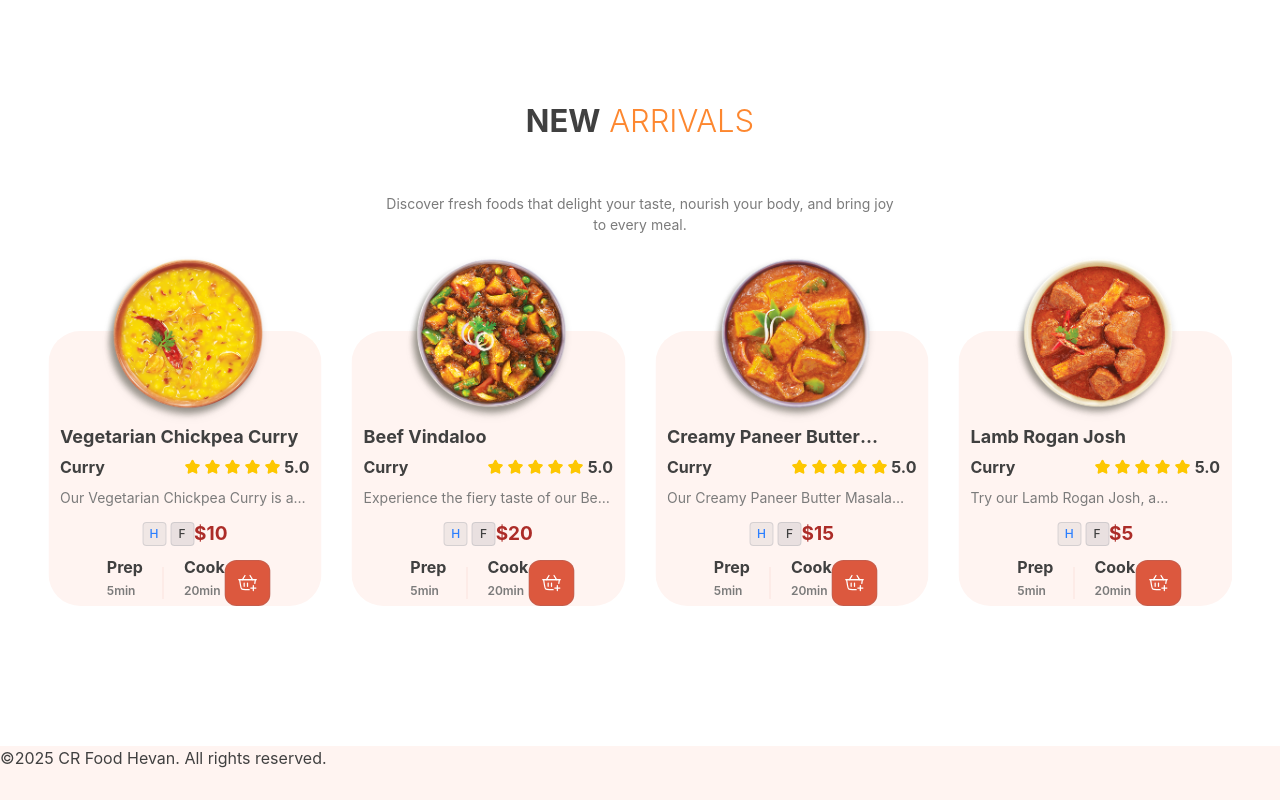
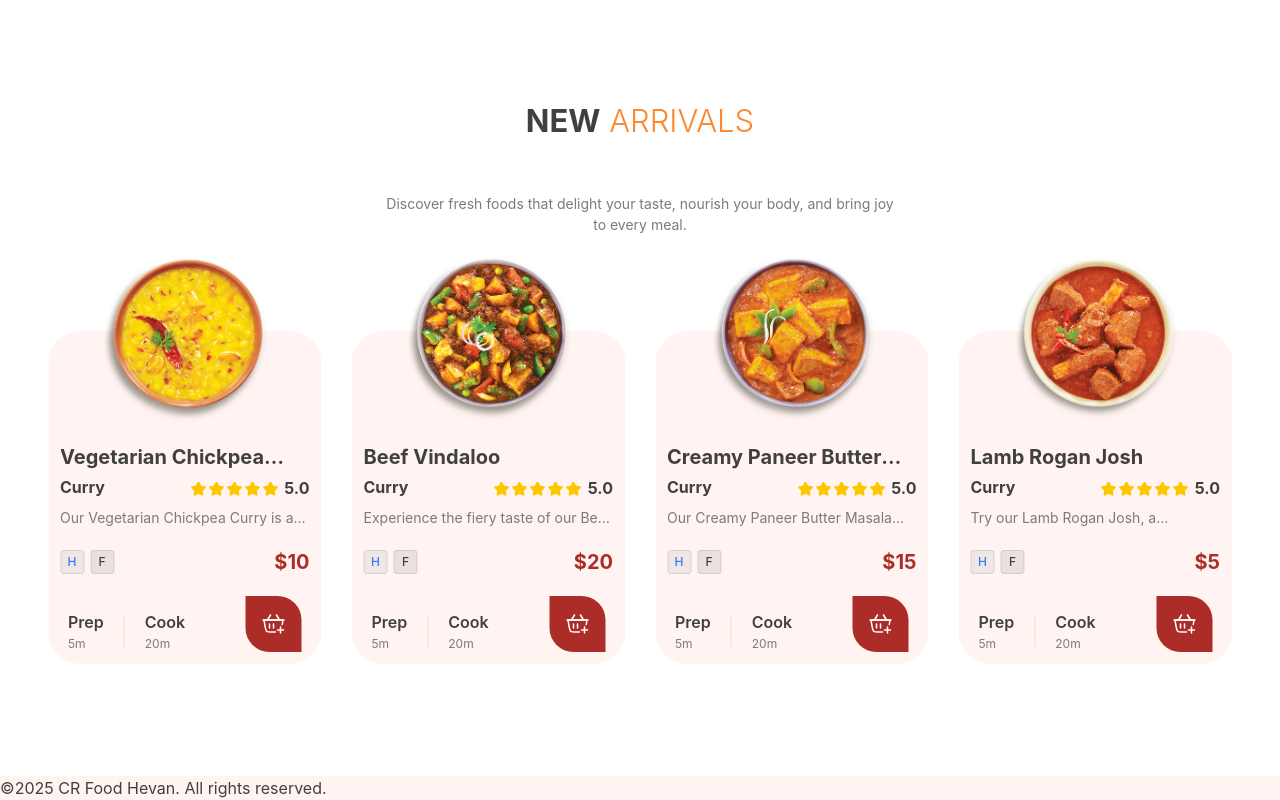
Before and after one commit to SPBT2002/CR-Food-Hevan, a React (Vite) app in the folder client/: page / in a window 1280 px wide. Shown: the part 814-1614 px from the top of the page. Before the commit the page ends 1584 px from the top, so only its background shows below. Built offline with nearby package versions, Linux system fonts and the light colour scheme.

Commit message:
Update alignments in card design

```diff
--- a/client/src/components/Item.jsx
+++ b/client/src/components/Item.jsx
@@ -8,43 +8,43 @@ const Item = ({product}) => {
   return (
     <div className='relative mt-24 group'>
       {/*Photo*/}
-      <div className='mx-auto rounded-full absolute left-0 right-0 -top-20 h-[177px] w-[177px]'>
+      <div className='mx-auto rounded-full absolute left-0 right-0 -top-20 h-[177px] w-[177px] overflow-hidden'>
         <img
           src={product.images[0]}
           alt="productImg"
           height={177}
           width={177}
-          className='absolute inset-0 h-full w-full object-cover opacity-100 group-hover:opacity-0 drop-shadow-md'
+          className='absolute inset-0 h-full w-full rounded-full object-cover opacity-100 group-hover:opacity-0 drop-shadow-md'
         />
         <img
           src={product.images[1] ? product.images[1] : product.images[0]}
           alt="productImg"
           height={177}
           width={177}
-          className='absolute inset-0 h-full w-full object-cover opacity-0 group-hover:opacity-100 drop-shadow-md'
+          className='absolute inset-0 h-full w-full rounded-full object-cover opacity-0 group-hover:opacity-100 drop-shadow-md'
         />
       </div>
       {/*Info*/}
       <div className='rounded-4xl bg-primary pt-20 overflow-hidden'>
         {/* Title & Description */}
-        <div className='p-3 pt-3'>
-          <h4 className='text-lg line-clamp-1 mb-1'>{product.title}</h4>
-          <div className='flex items-start justify-between pb-1'>
+        <div className='p-3 pt-8'>
+          <h4 className='text-xl font-bold line-clamp-1 mb-1'>{product.title}</h4>
+          <div className='flex items-center justify-between pb-1'>
             <h5 className='mb-1'>{product.category}</h5>
-            <div className='flex items-center justify-start gap-x-1 bold-14'>
+            <div className='flex items-center justify-end gap-x-0.5 text-sm'>
               <img src={assets.star} alt="" width={16} height={16}/>
               <img src={assets.star} alt="" width={16} height={16}/>
               <img src={assets.star} alt="" width={16} height={16}/>
               <img src={assets.star} alt="" width={16} height={16}/>
               <img src={assets.star} alt="" width={16} height={16}/>
-              <h5>5.0</h5>
+              <h5 className='font-bold ml-1'>5.0</h5>
             </div>
           </div>
           <p className='line-clamp-1'>{product.description}</p>
         </div>
         {/* Product Sizes */}
-        <div className='flexBetween p-3 pt-0'>
-          <div className='flex gap-1'>
+        <div className='flex items-center justify-between p-3 pt-2'>
+          <div className='flex gap-1.5'>
             {product.sizes.map((item, i)=> (
               <button
                 key={i}
@@ -57,26 +57,26 @@ const Item = ({product}) => {
               </button>
             ))}
           </div>
-          <h4 className='text-solidOne'>{currency}{product.price[size]}</h4>
+          <h4 className='text-solidOne text-xl font-bold'>{currency}{product.price[size]}</h4>
         </div>
         {/* Order Info & Button */}
-        <div className='flexBetween rounded-xl pl-5 pr-3 text-[13px] font-semibold'>
+        <div className='flex items-end justify-between px-5 pb-3 pt-2 text-[13px] font-semibold'>
           <div className='flexStart gap-5'>
-            <div className='flex flex-col gap-1 relative bottom-1.5'>
-              <h5>Prep</h5>
-              <p className='text-xs'>5min</p>
-            </div>
-            <hr className="h-8 w-[1px] bg-tertiary/10 border-none"/>
-            <div className='flex flex-col gap-1 relative bottom-1.5'>
-              <h5>Cook</h5>
-              <p className='text-xs'>20min</p>
-            </div>
-          </div>
-          <div className='flex flex-col gap-1'>
-            <button className='btn-solid rounded-xl p-3'>
-              <img src={assets.cartAdd} alt="" width={20}/>
-            </button>
-          </div>
+           <div className='flex flex-col gap-0.5'>
+  <h5 className='font-semibold'>Prep</h5>
+  <p className='text-xs font-normal'>5m</p>
+</div>
+<hr className="h-8 w-[1px] bg-tertiary/20 border-none"/>
+<div className='flex flex-col gap-0.5'>
+  <h5 className='font-semibold'>Cook</h5>
+  <p className='text-xs font-normal'>20m</p>
+</div>
+</div>
+          <div className='flex items-end'>
+  <button className='bg-solidOne hover:bg-solid transition-all rounded-tr-3xl rounded-bl-3xl p-4 active:scale-95'>
+    <img src={assets.cartAdd} alt="" width={24} height={24}/>
+  </button>
+</div>
         </div>
       </div>
     </div>
```
